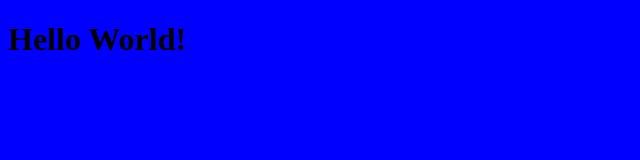
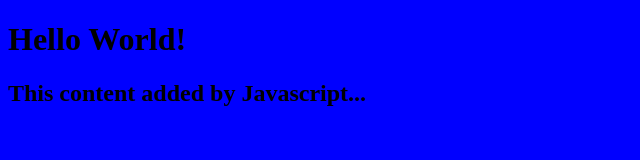
Before and after one commit to joerenteria/joesite, a plain HTML site: page index.html in a window 1280 px wide. Shown: the whole page, without its empty margins (0-640 px from the left). Drawn offline with Linux system fonts and the light colour scheme.

Commit message:
index and script files updated

```diff
--- a/index.html
+++ b/index.html
@@ -4,9 +4,11 @@
         <title>My Website</title>
         <link rel="stylesheet" href="style.css">
 
+
     </head>
     <body>
         <h1>Hello World!</h1>
+        <script src="script.js"></script>
 
     </body>
 
--- /dev/null
+++ b/script.js
@@ -0,0 +1,4 @@
+const h2 = document.createElement(`h2`);
+h2.textContent = "This content added by Javascript...";
+
+document.querySelector(`body`).appendChild(h2);
```
